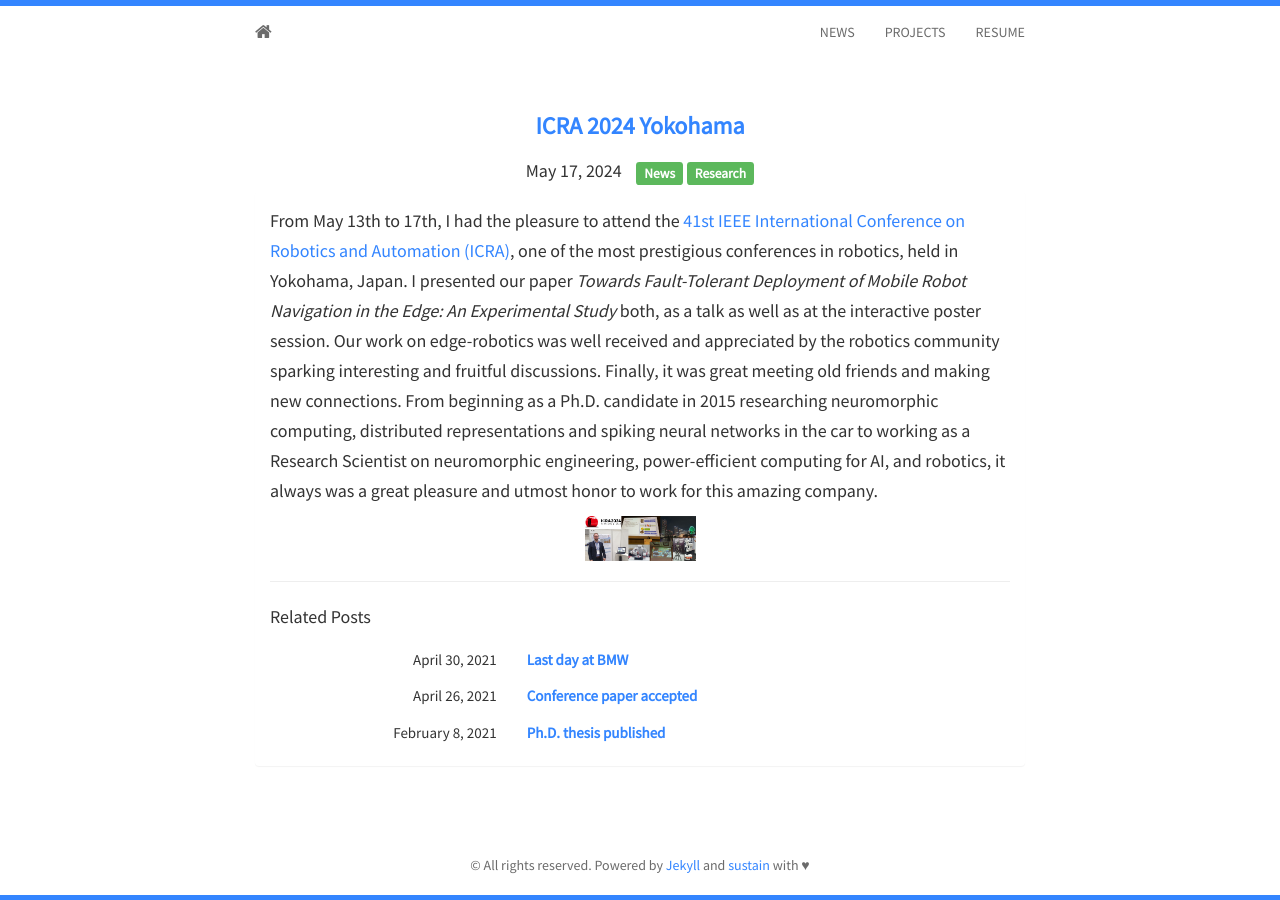
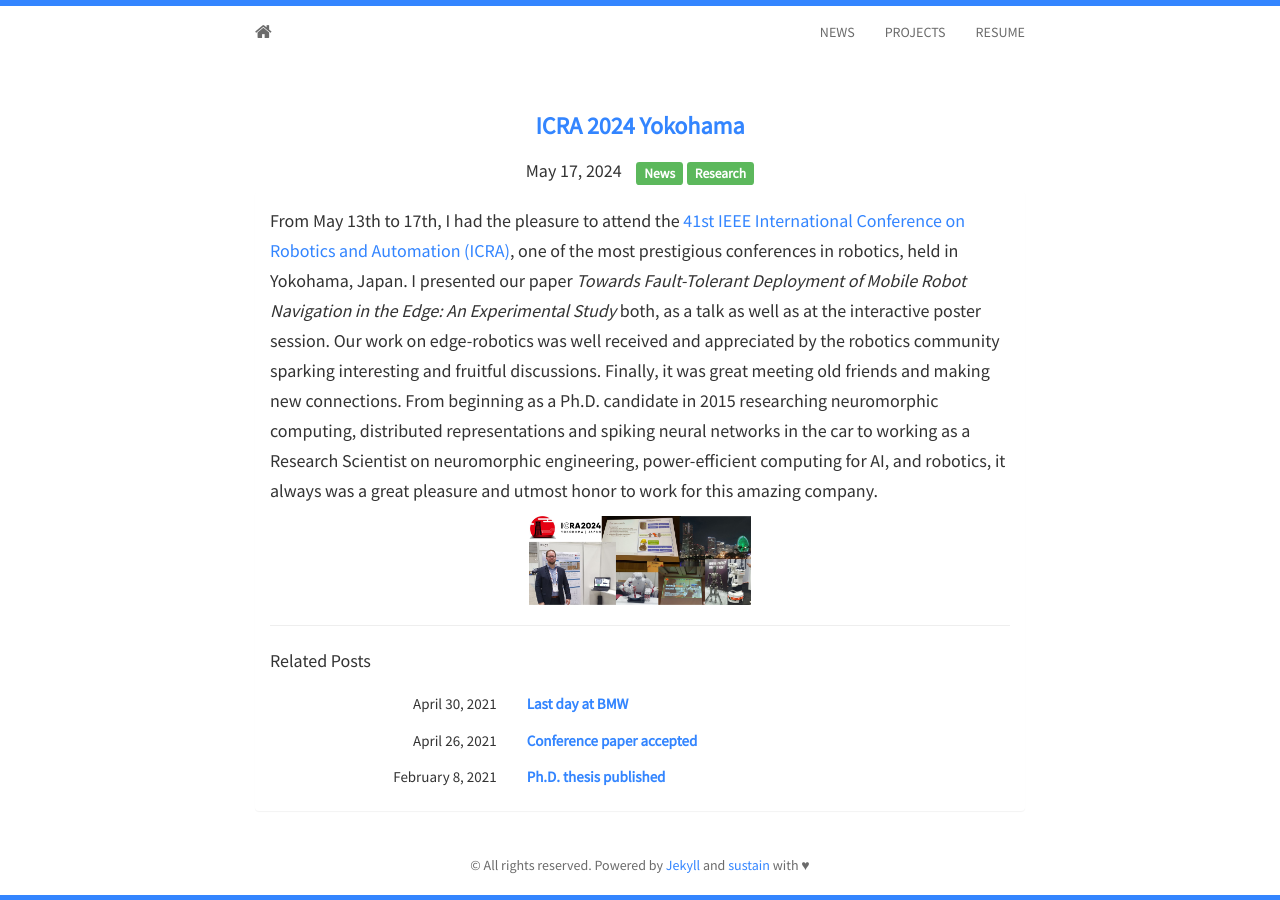
Before and after one commit to fmirus/fmirus.github.io, a Jekyll site: the page built from _posts/2024-05-17-icra2024.html, in a window 1280 px wide. Built offline with Jekyll 4.4.1, drawn with Linux system fonts in a browser that asks for light colours; nearby versions of some CDN libraries.

Commit message:
icra update

```diff
--- a/_posts/2024-05-17-icra2024.html
+++ b/_posts/2024-05-17-icra2024.html
@@ -13,5 +13,5 @@ Finally, it was great meeting old friends and making new connections.
 From beginning as a Ph.D. candidate in 2015 researching neuromorphic computing, distributed representations and spiking neural networks in the car to working as a Research Scientist on neuromorphic engineering, power-efficient computing for AI, and robotics, it always was a great pleasure and utmost honor to work for this amazing company.
 </p>
 <div style="text-align:center">
-  <a class="ICRA 2024" href="{{ site.baseurl }}assets/images/icra2024.jpeg" data-lightbox="ICRA 2024" data-title="ICRA 2024"><img class="icra-small" src="{{ site.baseurl }}assets/images/icra2024.jpeg" style="width:15%;height:15%;" alt=""/></a>
+  <a class="ICRA 2024" href="{{ site.baseurl }}assets/images/icra2024.jpeg" data-lightbox="ICRA 2024" data-title="ICRA 2024"><img class="icra-small" src="{{ site.baseurl }}assets/images/icra2024.jpeg" style="width:30%;height:30%;" alt=""/></a>
 </div>
```
